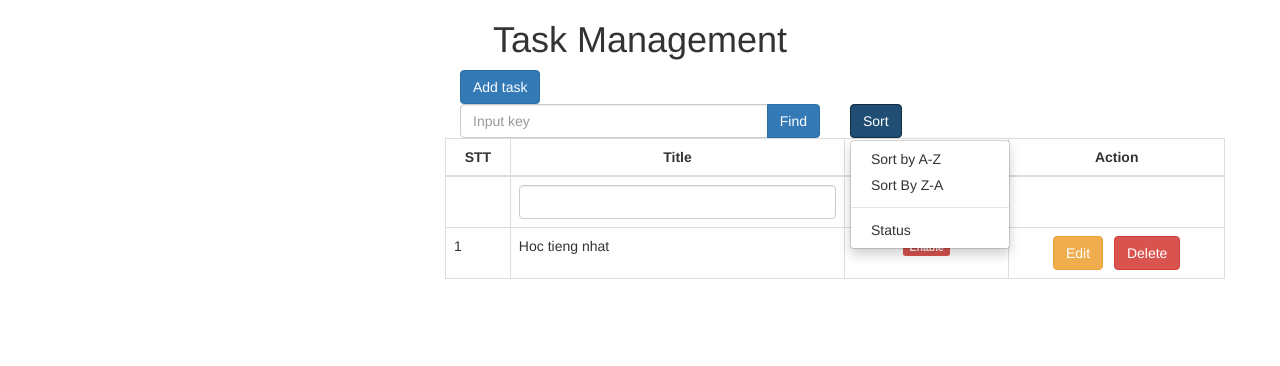
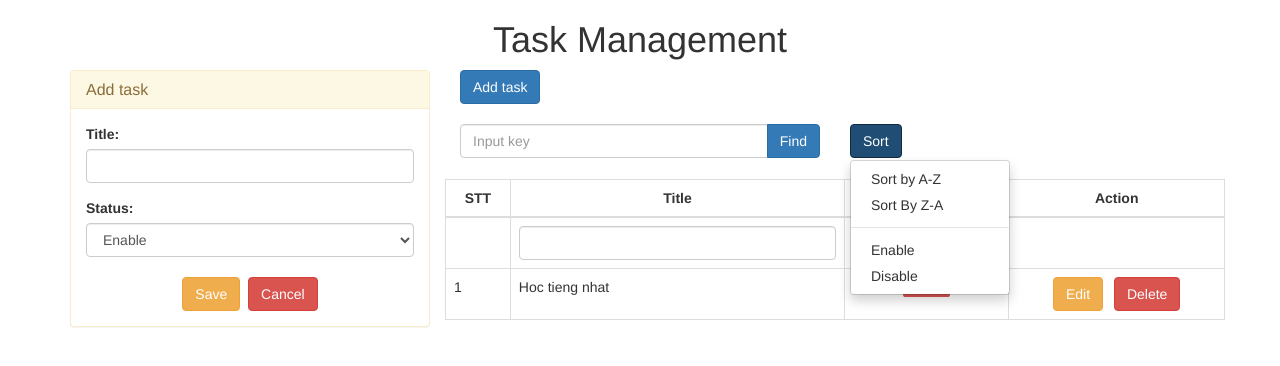
Before and after one commit to Cress1004/task-management, a React (Create React App) app: page / in a window 1280 px wide. Both pictures are taken after a click on the button "Sort". Shown: the top 366 px of the page. Built offline with nearby package versions, Linux system fonts and the light colour scheme.

Commit message:
device component

```diff
--- a/src/App.js
+++ b/src/App.js
@@ -1,5 +1,8 @@
 import React, { Component } from 'react';
 import './App.css';
+import TaskForm from './components/TaskForm';
+import Control from './components/Control';
+import TaskList from './components/TaskList'
 
 class App extends Component {
   render() {
@@ -11,133 +14,22 @@ class App extends Component {
 
         <div className="row">
           <div className="col-xs-4 col-sm-4 col-md-4 col-lg-4">
-
-            {/* task form  */}
-
+            <TaskForm />
           </div>
 
           <div className="col-xs-8 col-sm-8 col-md-8 col-lg-8">
-
             <button type="button" className="btn btn-primary">
-              <span className="fa fa-plus mr-5"></span>Add task</button>
-
-            <div className="row mt-15">
-              {/* Search */}
-              <div className="col-xs-6 col-sm-6 col-md-6 col-lg-6">
-                <div className="input-group">
-                  <input
-                    name="keyword"
-                    type="text"
-                    className="form-control"
-                    placeholder="Input key"
-                  />
-
-                  <span className="input-group-btn">
-                    <button type="button" className="btn btn-primary">
-                      <span className="fa fa-search mr-5"></span>Find
-                    </button>
-                  </span>
-                </div>
-              </div>
-
-              {/* Sort */}
-              <div className="row">
-                <div className="col-xs-6 col-sm-6 col-md-6 col-lg-6">
-                  <div className="dropdown">
-
-                    <button
-                      type="button"
-                      className="btn btn-primary dropdown-toggle"
-                      id="dropdownMenu1"
-                      data-toggle="dropdown"
-                      aria-haspopup="true"
-                      aria-expanded="true"
-                    >Sort<span className="fa fa-caret-square-o-down mt-5"></span>
-                    </button>
-                    <ul className="dropdown-menu" aria-labelledby="dropdownMenu1">
-                      <li>
-                        <a role="button" className="sort_selected">
-                          <span className="fa fa-sort-alpha-asc pr-5">
-                            Sort by A-Z
-                          </span>
-                        </a>
-                        <a role="button">
-                          <span className="fa fa-sort-alpha-desc pr-5">
-                            Sort By Z-A
-                          </span>
-                        </a>
-                      </li>
-                      <li role="seperator" className="divider"></li>
-                      <li>
-                        <a role="button">
-                          Status
-                        </a>
-                      </li>
-                    </ul>
-                  </div>
-                </div>
-              </div>
-
-              <div className="row mt-15">
-                <div className="col-xs-12 col-sm-12 col-md-12 col-lg-12">
-
-                  <table className="table table-bordered table-hover">
-                    <thead>
-                      <tr>
-                        <th className="text-center">STT</th>
-                        <th className="text-center">Title</th>
-                        <th className="text-center">Status</th>
-                        <th className="text-center">Action</th>
-                      </tr>
-                    </thead>
-                    <tbody>
-                      <tr>
-                        <td></td>
-                        <td>
-                          <input
-                            type="text"
-                            name="filterName"
-                            className="form-control" />
-                        </td>
-                        <td>
-
-                          <select
-                            name="filterStatus"
-                            className="form-control"
-                          >
-                            <option value={-1}>All</option>
-                            <option value={0}>Disable</option>
-                            <option value={-1}>Enable</option>
-                          </select>
-                        </td>
-                        <td></td>
-                      </tr>
-                      <tr>
-                        <td>1</td>
-                        <td>Hoc tieng nhat</td>
-                        <td className="text-center">
-                          <span className="label label-danger">Enable</span>
-                        </td>
-                        <td className="text-center">
-                          <button type="button" className="btn btn-warning">Edit</button> &ensp;
-                          <button type="button" className="btn btn-danger">Delete</button>
-                        </td>
-                      </tr>
-                    </tbody>
-                  </table>
-
-                </div>
-              </div>
-
-            </div>
-
+              <span className="fa fa-plus mr-5"></span>Add task
+            </button>
+            <br /><br />
+            <Control />
+            <br />
+            <TaskList />
           </div>
-
         </div>
-
-      </div>
-    )};
-
+      </div >
+    )
+  };
 }
 
 export default App;
--- /dev/null
+++ b/src/components/Control.js
@@ -0,0 +1,16 @@
+import React, { Component } from 'react';
+import Search from './Search';
+import Sort from './Sort';
+
+class Control extends Component {
+    render() {
+        return (
+            <div className="row mt-15">
+                <Search />
+                <Sort />
+            </div>
+        )
+    }
+}
+
+export default Control;
--- /dev/null
+++ b/src/components/Search.js
@@ -0,0 +1,26 @@
+import React, { Component } from 'react';
+
+class Search extends Component {
+    render() {
+        return (
+            <div className="col-xs-6 col-sm-6 col-md-6 col-lg-6">
+                <div className="input-group">
+                    <input
+                        name="keyword"
+                        type="text"
+                        className="form-control"
+                        placeholder="Input key"
+                    />
+
+                    <span className="input-group-btn">
+                        <button type="button" className="btn btn-primary">
+                            <span className="fa fa-search mr-5"></span>Find
+                    </button>
+                    </span>
+                </div>
+            </div>
+        )
+    }
+}
+
+export default Search;
--- /dev/null
+++ b/src/components/Sort.js
@@ -0,0 +1,51 @@
+import React, { Component } from 'react';
+
+class Sort extends Component {
+    render() {
+        return (
+            <div className="row">
+                <div className="col-xs-6 col-sm-6 col-md-6 col-lg-6">
+                    <div className="dropdown">
+
+                        <button
+                            type="button"
+                            className="btn btn-primary dropdown-toggle"
+                            id="dropdownMenu1"
+                            data-toggle="dropdown"
+                            aria-haspopup="true"
+                            aria-expanded="true"
+                        >Sort<span className="fa fa-caret-square-o-down mt-5"></span>
+                        </button>
+                        <ul className="dropdown-menu" aria-labelledby="dropdownMenu1">
+                            <li>
+                                <a role="button" className="sort_selected">
+                                    <span className="fa fa-sort-alpha-asc pr-5">
+                                        Sort by A-Z
+                                    </span>
+                                </a>
+                                <a role="button">
+                                    <span className="fa fa-sort-alpha-desc pr-5">
+                                        Sort By Z-A
+                                    </span>
+                                </a>
+                            </li>
+                            <li role="seperator" className="divider"></li>
+                            <li>
+                                <a role="button">
+                                    Enable
+                                </a>
+                            </li>
+                            <li>
+                                <a role="button">
+                                    Disable
+                                </a>
+                            </li>
+                        </ul>
+                    </div>
+                </div>
+            </div>
+        )
+    }
+}
+
+export default Sort;
--- a/src/components/TaskForm.js
+++ b/src/components/TaskForm.js
@@ -1,7 +1,6 @@
 import React, { Component } from 'react';
-import './App.css';
 
-class App extends Component {
+class TaskForm extends Component {
     render() {
         return (<div className="panel panel-warning">
             <div className="panel-heading">
@@ -12,7 +11,7 @@ class App extends Component {
             <div className="panel-body">
 
                 <form>
-                    <div class="form-group">
+                    <div className="form-group">
                         <label>Title: </label>
                         <input
                             type="text"
@@ -43,4 +42,4 @@ class App extends Component {
 
 }
 
-export default App;
+export default TaskForm;
--- /dev/null
+++ b/src/components/TaskItem.js
@@ -0,0 +1,21 @@
+import React, { Component } from 'react';
+
+class TaskItem extends Component {
+    render() {
+        return (
+                <tr>
+                    <td>1</td>
+                    <td>Hoc tieng nhat</td>
+                    <td className="text-center">
+                        <span className="label label-danger">Enable</span>
+                    </td>
+                    <td className="text-center">
+                        <button type="button" className="btn btn-warning">Edit</button> &ensp;
+                          <button type="button" className="btn btn-danger">Delete</button>
+                    </td>
+                </tr>
+        )
+    }
+}
+
+export default TaskItem;
--- /dev/null
+++ b/src/components/TaskList.js
@@ -0,0 +1,48 @@
+import React, { Component } from 'react';
+import TaskItem from './TaskItem';
+
+class TaskList extends Component {
+    render() {
+        return (
+            <div className="row mt-15">
+                <div className="col-xs-12 col-sm-12 col-md-12 col-lg-12"></div>
+                <table className="table table-bordered table-hover">
+                    <thead>
+                        <tr>
+                            <th className="text-center">STT</th>
+                            <th className="text-center">Title</th>
+                            <th className="text-center">Status</th>
+                            <th className="text-center">Action</th>
+                        </tr>
+                    </thead>
+                    <tbody>
+                        <tr>
+                            <td></td>
+                            <td>
+                                <input
+                                    type="text"
+                                    name="filterName"
+                                    className="form-control" />
+                            </td>
+                            <td>
+
+                                <select
+                                    name="filterStatus"
+                                    className="form-control"
+                                >
+                                    <option value={-1}>All</option>
+                                    <option value={0}>Disable</option>
+                                    <option value={-1}>Enable</option>
+                                </select>
+                            </td>
+                            <td></td>
+                        </tr>
+                        <TaskItem />
+                    </tbody>
+                </table>
+            </div>
+        )
+    }
+}
+
+export default TaskList;
```
